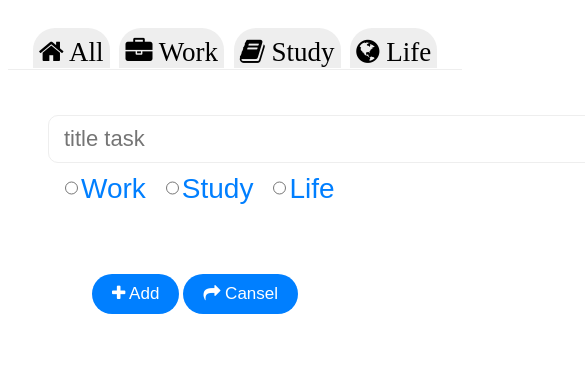
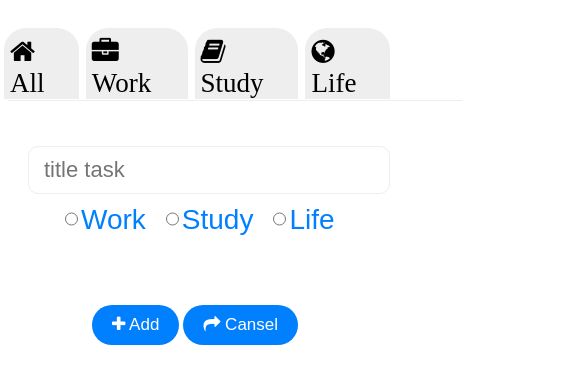
Before and after one commit to hackv01d/TodoApp, a plain HTML site: page index.html in a window 390 px wide. Both pictures are taken after a click on the button "New task". Shown: the part 77-460 px from the top of the page, 585 px wide, since content can reach past the window. Drawn offline with Linux system fonts and the light colour scheme.

Commit message:
new adaptive smart

```diff
--- a/todostyle.css
+++ b/todostyle.css
@@ -222,13 +222,19 @@ h1 {
     .classmenu span {
         padding: 9px 6px;
         padding-bottom:0;
-        margin-left: 5px;
+        margin-left: 7px;
         font-size: 27px;
     }
     .classmenu span:first-child {
-        margin-left: -20px
+        margin-left: -44px
     }
     .classmenu span:last-child {
-        margin-right: -20px;
+        margin-right: 32px;
     }
+    .createtask [name=newtask]{
+        margin-left: 0;
+        width: 330px;
+
+    }
+
 }
```
